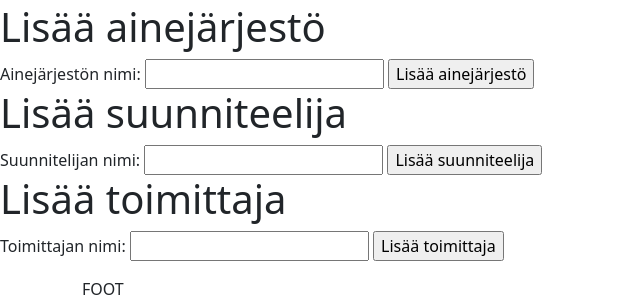
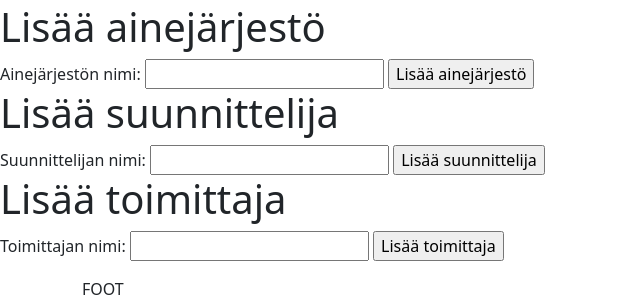
Before and after one commit to t0ffe/tkt-tsoha, a Flask app: page /settings in a window 1280 px wide. Shown: the part 141-444 px from the top of the page, without its empty margins (0-640 px from the left). Run offline with Flask 3, Linux system fonts and the light colour scheme.

Commit message:
fixed typo and settings page

```diff
--- a/routes.py
+++ b/routes.py
@@ -93,15 +93,15 @@ def settings():
         return render_template('settings.html')
 
     if request.method == 'POST':
-        if "student_organization" in request.form:
+        if not (request.form["student_organization"] == ""):
             student_organization = request.form["student_organization"]
             orgs.addOrg(student_organization)
 
-        if "designer" in request.form:
+        if not (request.form["designer"] == ""):
             designer = request.form["designer"]
             badges.addDesigner(designer)
 
-        if "supplier" in request.form:
+        if not (request.form["supplier"] == ""):
             supplier = request.form["supplier"]
             badges.addSupplier(supplier)
 
--- a/templates/settings.html
+++ b/templates/settings.html
@@ -4,21 +4,17 @@
     <h1>Lisää ainejärjestö</h1>
     <form method="post">
         <label>Ainejärjestön nimi:</label>
-        <input type="text" name="student_organization" required>
+        <input type="text" name="student_organization">
         <input type="submit" value="Lisää ainejärjestö">
         <br>
-    </form>
-    <h1>Lisää suunniteelija</h1>
-    <form method="post">
-        <label>Suunnitelijan nimi:</label>
-        <input type="text" name="designer" required>
-        <input type="submit" value="Lisää suunniteelija">
+    <h1>Lisää suunnittelija</h1>
+        <label>Suunnittelijan nimi:</label>
+        <input type="text" name="designer">
+        <input type="submit" value="Lisää suunnittelija">
         <br>
-    </form>
     <h1>Lisää toimittaja</h1>
-    <form method="post">
         <label>Toimittajan nimi:</label>
-        <input type="text" name="supplier" required>
+        <input type="text" name="supplier">
         <input type="submit" value="Lisää toimittaja">
         <br>
     </form>
```
